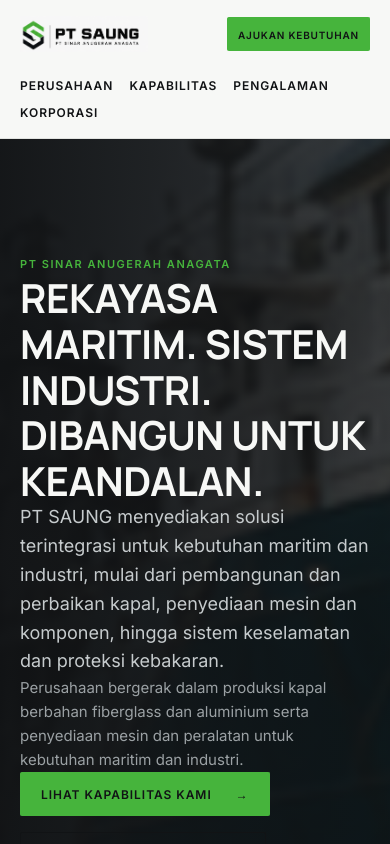
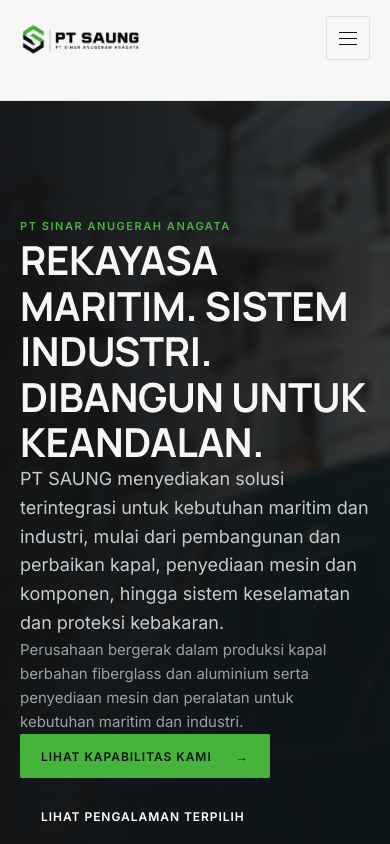
Before and after one commit to rmdhnz/Company-profile-pt-saung, a React (Vite) app: page / in a window 390 px wide. Shown: the top 844 px of the page. Built offline with nearby package versions, Linux system fonts and the light colour scheme.

Commit message:
feat:adding humberger menu to navigation bar

```diff
--- /dev/null
+++ b/src/components/MobileMenuButton.tsx
@@ -0,0 +1,21 @@
+type MobileMenuButtonProps = {
+  isOpen: boolean;
+  onClick: () => void;
+};
+
+export function MobileMenuButton({ isOpen, onClick }: MobileMenuButtonProps) {
+  return (
+    <button
+      type="button"
+      className="site-menu-toggle"
+      aria-label={isOpen ? 'Tutup menu' : 'Buka menu'}
+      aria-expanded={isOpen}
+      aria-controls="mobile-navigation"
+      onClick={onClick}
+    >
+      <span aria-hidden="true" />
+      <span aria-hidden="true" />
+      <span aria-hidden="true" />
+    </button>
+  );
+}
--- a/src/components/SectionMarker.tsx
+++ b/src/components/SectionMarker.tsx
@@ -14,7 +14,7 @@ export function SectionMarker({
   dark = false,
 }: SectionMarkerProps) {
   return (
-    <div className="grid grid-cols-[auto_1fr] gap-6 items-start">
+    <div className="grid grid-cols-[auto_minmax(0,1fr)] gap-6 items-start">
       <span
         className="font-['Manrope',sans-serif] font-extrabold text-[72px] leading-[.85] tracking-[-.03em] tabular-nums"
         style={{ color: accent }}
@@ -22,11 +22,11 @@ export function SectionMarker({
         {number}
       </span>
       <div
-        className="grid gap-2 pt-1 border-t"
+        className="min-w-0 grid gap-2 pt-1 border-t"
         style={{ borderTopColor: dark ? '#3A4044' : '#C9CCC9' }}
       >
         <h2
-          className="m-0 font-['Manrope',sans-serif] font-bold text-[24px] uppercase tracking-[.08em]"
+          className="min-w-0 break-words m-0 font-['Manrope',sans-serif] font-bold text-[24px] uppercase tracking-[.08em]"
           style={{ color: dark ? '#F7F8F6' : '#111315' }}
         >
           {title}
--- a/src/pages/CorporateInformation/CorporateInformation.tsx
+++ b/src/pages/CorporateInformation/CorporateInformation.tsx
@@ -1,6 +1,8 @@
+import { useState } from 'react';
 import { Link } from 'react-router-dom';
 import { Button } from '../../components/Button';
 import { Logo } from '../../components/Logo';
+import { MobileMenuButton } from '../../components/MobileMenuButton';
 import { SectionMarker } from '../../components/SectionMarker';
 import { SpecList } from '../../components/SpecList';
 import { corporateData } from '../../data/home';
@@ -45,6 +47,9 @@ const scopeRows = [
 ];
 
 export function CorporateInformation() {
+  const [isMenuOpen, setIsMenuOpen] = useState(false);
+  const closeMenu = () => setIsMenuOpen(false);
+
   return (
     <div className="font-['Inter',sans-serif] text-[#111315] bg-[#F7F8F6]">
       <header className="sticky top-0 z-20 bg-[#F7F8F6] border-b border-[#E1E3E0]">
@@ -52,16 +57,33 @@ export function CorporateInformation() {
           <Link to="/">
             <Logo />
           </Link>
-          <nav className="site-nav flex justify-end gap-5 ml-auto text-[12px] font-semibold tracking-[.06em] uppercase">
-            <Link to="/#tentang">Perusahaan</Link>
-            <Link to="/#kapabilitas">Kapabilitas</Link>
-            <Link to="/pengalaman">Pengalaman</Link>
+          <nav
+            id="mobile-navigation"
+            className={`site-nav flex justify-end gap-5 ml-auto text-[12px] font-semibold tracking-[.06em] uppercase ${isMenuOpen ? 'is-open' : ''}`}
+          >
+            <Link to="/#tentang" onClick={closeMenu}>
+              Perusahaan
+            </Link>
+            <Link to="/#kapabilitas" onClick={closeMenu}>
+              Kapabilitas
+            </Link>
+            <Link to="/pengalaman" onClick={closeMenu}>
+              Pengalaman
+            </Link>
             <Link
               className="text-[#111315] border-b-2 border-[#46B43C] pb-1"
               to="/korporasi"
+              onClick={closeMenu}
             >
               Korporasi
             </Link>
+            <Button
+              className="mobile-menu-action"
+              href="mailto:info@ptsaung.co.id?subject=Kebutuhan%20teknis%20-%20PT%20SAUNG"
+              size="sm"
+            >
+              Ajukan Kebutuhan
+            </Button>
           </nav>
           <Button
             className="site-header-action"
@@ -70,6 +92,10 @@ export function CorporateInformation() {
           >
             Ajukan Kebutuhan
           </Button>
+          <MobileMenuButton
+            isOpen={isMenuOpen}
+            onClick={() => setIsMenuOpen((open) => !open)}
+          />
         </div>
       </header>
       <section className="max-w-[1280px] mx-auto px-5 sm:px-8 lg:px-12 pt-16">
@@ -176,7 +202,7 @@ export function CorporateInformation() {
       <footer className="bg-[#111315] text-[#F7F8F6] border-t border-[#3A4044]">
         <div className="max-w-[1280px] mx-auto px-5 sm:px-8 lg:px-12 py-14 flex justify-between items-end gap-12 flex-wrap">
           <Logo dark height={42} />
-          <div className="flex gap-8 text-[13px] text-[#C6CBCD]">
+          <div className="flex flex-wrap gap-8 text-[13px] text-[#C6CBCD]">
             <Link to="/">Halaman Utama</Link>
             <Link to="/pengalaman">Pengalaman Terpilih</Link>
             <a href="mailto:info@ptsaung.co.id">info@ptsaung.co.id</a>
--- a/src/pages/SelectedExperience/SelectedExperience.tsx
+++ b/src/pages/SelectedExperience/SelectedExperience.tsx
@@ -1,8 +1,10 @@
+import { useState } from 'react';
 import { Link } from 'react-router-dom';
 import mooringBoatPhoto from '../../assets/saung/photo-mooring-boat.png';
 import { Button } from '../../components/Button';
 import { EngineeringLine } from '../../components/EngineeringLine';
 import { Logo } from '../../components/Logo';
+import { MobileMenuButton } from '../../components/MobileMenuButton';
 import { SectionMarker } from '../../components/SectionMarker';
 import { SpecList } from '../../components/SpecList';
 import { experienceList, projectSpecs } from '../../data/home';
@@ -41,6 +43,9 @@ const scopeRows = [
 ];
 
 export function SelectedExperience() {
+  const [isMenuOpen, setIsMenuOpen] = useState(false);
+  const closeMenu = () => setIsMenuOpen(false);
+
   return (
     <div className="font-['Inter',sans-serif] text-[#111315] bg-[#F7F8F6]">
       <header className="sticky top-0 z-20 bg-[#F7F8F6] border-b border-[#E1E3E0]">
@@ -48,16 +53,33 @@ export function SelectedExperience() {
           <Link to="/">
             <Logo />
           </Link>
-          <nav className="site-nav flex justify-end gap-5 ml-auto text-[12px] font-semibold tracking-[.06em] uppercase">
-            <Link to="/#tentang">Perusahaan</Link>
-            <Link to="/#kapabilitas">Kapabilitas</Link>
+          <nav
+            id="mobile-navigation"
+            className={`site-nav flex justify-end gap-5 ml-auto text-[12px] font-semibold tracking-[.06em] uppercase ${isMenuOpen ? 'is-open' : ''}`}
+          >
+            <Link to="/#tentang" onClick={closeMenu}>
+              Perusahaan
+            </Link>
+            <Link to="/#kapabilitas" onClick={closeMenu}>
+              Kapabilitas
+            </Link>
             <Link
               className="text-[#111315] border-b-2 border-[#46B43C] pb-1"
               to="/pengalaman"
+              onClick={closeMenu}
             >
               Pengalaman
             </Link>
-            <Link to="/korporasi">Korporasi</Link>
+            <Link to="/korporasi" onClick={closeMenu}>
+              Korporasi
+            </Link>
+            <Button
+              className="mobile-menu-action"
+              href="mailto:info@ptsaung.co.id?subject=Kebutuhan%20teknis%20-%20PT%20SAUNG"
+              size="sm"
+            >
+              Ajukan Kebutuhan
+            </Button>
           </nav>
           <Button
             className="site-header-action"
@@ -66,6 +88,10 @@ export function SelectedExperience() {
           >
             Ajukan Kebutuhan
           </Button>
+          <MobileMenuButton
+            isOpen={isMenuOpen}
+            onClick={() => setIsMenuOpen((open) => !open)}
+          />
         </div>
       </header>
       <section className="bg-[#111315] text-[#F7F8F6]">
@@ -183,7 +209,7 @@ export function SelectedExperience() {
       <footer className="bg-[#111315] text-[#F7F8F6] border-t border-[#3A4044]">
         <div className="max-w-[1280px] mx-auto px-5 sm:px-8 lg:px-12 py-14 flex justify-between items-end gap-12 flex-wrap">
           <Logo dark height={42} />
-          <div className="flex gap-8 text-[13px] text-[#C6CBCD]">
+          <div className="flex flex-wrap gap-8 text-[13px] text-[#C6CBCD]">
             <Link to="/">Halaman Utama</Link>
             <Link to="/korporasi">Informasi Korporasi</Link>
             <a href="mailto:info@ptsaung.co.id">info@ptsaung.co.id</a>
--- a/src/sections/Header.tsx
+++ b/src/sections/Header.tsx
@@ -1,26 +1,49 @@
+import { useState } from 'react';
 import { Button } from '../components/Button';
 import { Logo } from '../components/Logo';
+import { MobileMenuButton } from '../components/MobileMenuButton';
 import { Link } from 'react-router-dom';
 
 export function Header() {
+  const [isMenuOpen, setIsMenuOpen] = useState(false);
+  const closeMenu = () => setIsMenuOpen(false);
+
   return (
     <header className="sticky top-0 z-20 bg-[#F7F8F6] border-b border-[#E1E3E0]">
       <div className="site-header-inner max-w-[1280px] mx-auto px-5 sm:px-8 lg:px-12 min-h-[76px] flex items-center gap-6 flex-wrap lg:flex-nowrap">
         <Logo />
-        <nav className="site-nav flex justify-end gap-5 ml-auto text-[12px] font-semibold tracking-[.08em] uppercase">
-          <a href="#tentang">Perusahaan</a>
-          <a href="#kapabilitas">Kapabilitas</a>
-          <a className="secondary-nav" href="#maritim">
+        <nav
+          id="mobile-navigation"
+          className={`site-nav flex justify-end gap-5 ml-auto text-[12px] font-semibold tracking-[.08em] uppercase ${isMenuOpen ? 'is-open' : ''}`}
+        >
+          <a href="#tentang" onClick={closeMenu}>
+            Perusahaan
+          </a>
+          <a href="#kapabilitas" onClick={closeMenu}>
+            Kapabilitas
+          </a>
+          <a className="secondary-nav" href="#maritim" onClick={closeMenu}>
             Maritim
           </a>
-          <a className="secondary-nav" href="#industri">
+          <a className="secondary-nav" href="#industri" onClick={closeMenu}>
             Industri
           </a>
-          <a className="secondary-nav" href="#keselamatan">
+          <a className="secondary-nav" href="#keselamatan" onClick={closeMenu}>
             Keselamatan
           </a>
-          <Link to="/pengalaman">Pengalaman</Link>
-          <Link to="/korporasi">Korporasi</Link>
+          <Link to="/pengalaman" onClick={closeMenu}>
+            Pengalaman
+          </Link>
+          <Link to="/korporasi" onClick={closeMenu}>
+            Korporasi
+          </Link>
+          <Button
+            className="mobile-menu-action"
+            href="mailto:info@ptsaung.co.id?subject=Kebutuhan%20teknis%20-%20PT%20SAUNG"
+            size="sm"
+          >
+            Ajukan Kebutuhan
+          </Button>
         </nav>
         <Button
           className="site-header-action"
@@ -29,6 +52,10 @@ export function Header() {
         >
           Ajukan Kebutuhan
         </Button>
+        <MobileMenuButton
+          isOpen={isMenuOpen}
+          onClick={() => setIsMenuOpen((open) => !open)}
+        />
       </div>
     </header>
   );
--- a/src/styles/source-page.css
+++ b/src/styles/source-page.css
@@ -27,6 +27,14 @@ header nav a {
 
 header .site-header-inner {
   min-width: 0;
+}
+
+.site-menu-toggle {
+  display: none;
+}
+
+.mobile-menu-action {
+  display: none;
 }
 
 .saung-button {
@@ -78,14 +86,89 @@ header .site-header-inner {
     gap: 8px 16px;
     margin-left: 0;
     order: 3;
+    max-height: 0;
+    opacity: 0;
+    overflow: hidden;
+    pointer-events: none;
+    transform: translateY(-8px);
+    transition:
+      max-height 220ms ease,
+      opacity 180ms ease,
+      transform 220ms ease,
+      visibility 220ms ease;
+    visibility: hidden;
   }
 
   header .site-nav a {
     white-space: normal;
   }
 
+  header .site-nav.is-open {
+    max-height: 500px;
+    opacity: 1;
+    pointer-events: auto;
+    transform: translateY(0);
+    visibility: visible;
+  }
+
+  header .site-nav.is-open .secondary-nav {
+    display: inline;
+  }
+
+  header .site-nav .mobile-menu-action {
+    display: inline-flex;
+    flex-basis: 100%;
+    width: fit-content;
+    margin-top: 8px;
+  }
+
   header .site-header-action {
+    display: none;
+  }
+
+  .site-menu-toggle {
+    display: inline-flex;
+    width: 44px;
+    height: 44px;
     margin-left: auto;
+    padding: 0;
+    border: 1px solid #e1e3e0;
+    border-radius: 2px;
+    background: transparent;
+    color: #111315;
+    align-items: center;
+    justify-content: center;
+    flex-direction: column;
+    gap: 5px;
+    cursor: pointer;
+  }
+
+  .site-menu-toggle:focus-visible {
+    outline: 2px solid #167d8d;
+    outline-offset: 3px;
+  }
+
+  .site-menu-toggle span {
+    display: block;
+    width: 18px;
+    height: 1px;
+    background: currentColor;
+    transform-origin: center;
+    transition:
+      transform 180ms ease,
+      opacity 180ms ease;
+  }
+
+  .site-menu-toggle[aria-expanded='true'] span:first-child {
+    transform: translateY(6px) rotate(45deg);
+  }
+
+  .site-menu-toggle[aria-expanded='true'] span:nth-child(2) {
+    opacity: 0;
+  }
+
+  .site-menu-toggle[aria-expanded='true'] span:last-child {
+    transform: translateY(-6px) rotate(-45deg);
   }
 }
 
```
